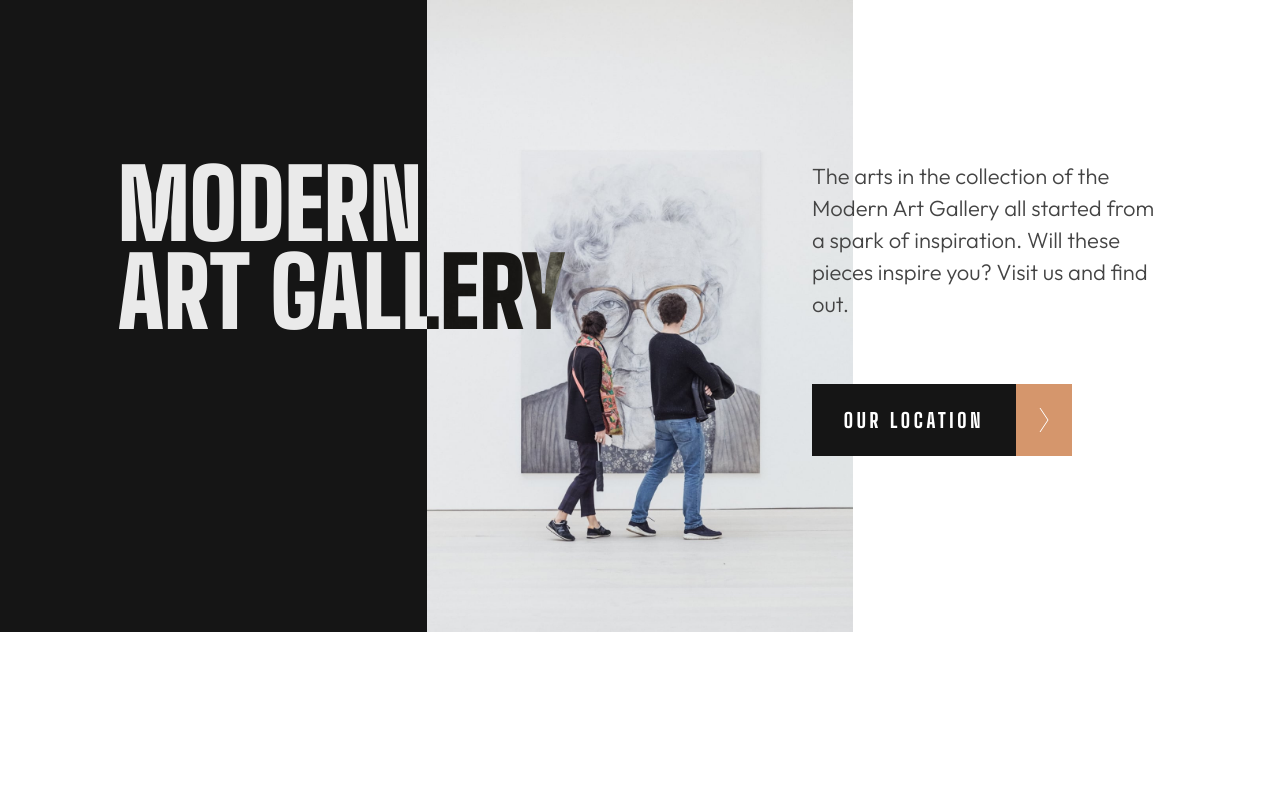
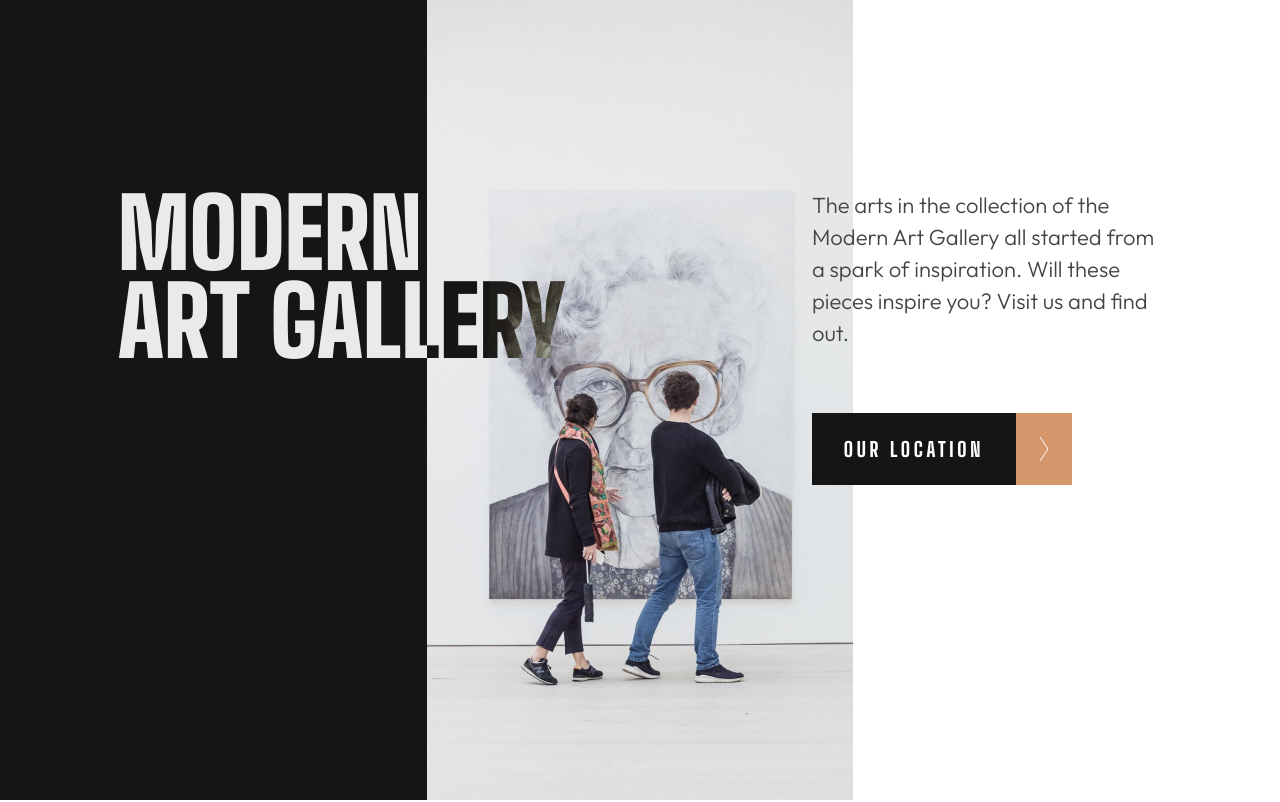
Before and after one commit to t-minini/art-gallery-website, a React (Create React App) app: page / in a window 1280 px wide. Shown: the top 802 px of the page. Built offline with nearby package versions, Linux system fonts and the light colour scheme.

Commit message:
:recycle: update as per frontend mentor reports

```diff
--- a/src/components/Home/HomeMiddleSection/HomeMiddle.jsx
+++ b/src/components/Home/HomeMiddleSection/HomeMiddle.jsx
@@ -5,7 +5,7 @@ import img3 from "./../../../assets/desktop/image-grid-3@2x.jpg";
 
 export function HomeMiddle() {
   return (
-    <section className={style.homeMiddleContainer}>
+    <main className={style.homeMiddleContainer}>
       <div className={style.gridMiddle}>
         <div className={style.yourDay}>
           <h2>
@@ -42,6 +42,6 @@ export function HomeMiddle() {
           </p>
         </div>
       </div>
-    </section>
+    </main>
   );
 }
--- a/src/components/Home/HomeTopSection/HomeTop.jsx
+++ b/src/components/Home/HomeTopSection/HomeTop.jsx
@@ -5,7 +5,7 @@ import heroImg from "./../../../assets/desktop/image-hero@2x.jpg";
 
 export function HomeTop() {
   return (
-    <section className={style.homeTopContainer}>
+    <header className={style.homeTopContainer}>
       <div className={style.blackBg}></div>
       <img
         src={heroImg}
@@ -27,10 +27,10 @@ export function HomeTop() {
             style={{ textDecoration: "none" }}
             className={style.locationBtn}
           >
-            <button className={style.btn1}>Our Location</button>
-            <button className={style.btn2}>
+            <span className={style.btn1}>Our Location</span>
+            <span className={style.btn2}>
               <img src={arrowRight} alt="arrow right icon" />
-            </button>
+            </span>
           </NavLink>
           {/* <NavLink
             to="/location"
@@ -46,6 +46,6 @@ export function HomeTop() {
           </NavLink> */}
         </div>
       </div>
-    </section>
+    </header>
   );
 }
--- a/src/components/Home/HomeTopSection/HomeTop.module.css
+++ b/src/components/Home/HomeTopSection/HomeTop.module.css
@@ -1,4 +1,5 @@
 .homeTopContainer {
+  height: 80rem;
   display: grid;
   grid-template-columns: repeat(3, 1fr);
 }
@@ -14,7 +15,6 @@
 }
 
 .homeTopContainer h1 {
-  top: 20%;
   font-weight: 900;
   font-size: 9.6rem;
   color: var(--color4-white);
@@ -26,7 +26,7 @@
 .topTextBtn {
   width: 100%;
   position: absolute;
-  top: 20%;
+  margin-top: 18.9rem;
   display: flex;
   justify-content: space-evenly;
   align-items: flex-start;
@@ -50,7 +50,6 @@
   display: flex;
   justify-content: center; /* for horizontally center */
   align-items: center; /* for vertically center */
-  border: 0;
   background-color: var(--color2-black);
   min-width: 20.4rem;
   height: 7.2rem;
@@ -86,7 +85,9 @@
 }
 
 .btn2 {
-  border: 0;
+  display: flex;
+  justify-content: center;
+  align-items: center;
   background: var(--color1-gold);
   width: 5.6rem;
   height: 7.2rem;
--- a/src/components/Location/LocationMiddleSection/LocationMiddle.jsx
+++ b/src/components/Location/LocationMiddleSection/LocationMiddle.jsx
@@ -5,7 +5,7 @@ import style from "./LocationMiddle.module.css";
 export function LocationMiddle() {
 
   return (
-    <section className={style.locationMiddleContainer}>
+    <main className={style.locationMiddleContainer}>
       <div className={style.ourLocation}>
         <h2>
           our location
@@ -23,6 +23,6 @@ export function LocationMiddle() {
           </p>
         </div>
       </div>
-    </section>
+    </main>
   );
 }
--- a/src/components/Location/LocationTopSection/LocationTop.jsx
+++ b/src/components/Location/LocationTopSection/LocationTop.jsx
@@ -5,7 +5,7 @@ import arrowLeft from "./../../../assets/icon-arrow-left.svg";
 
 export function LocationTop() {
   return (
-    <section className={style.locationTopContainer}>
+    <header className={style.locationTopContainer}>
       <img
         src={map}
         alt="map location for the Modern Art Gallery"
@@ -16,11 +16,11 @@ export function LocationTop() {
         style={{ textDecoration: "none" }}
         className={style.locationBtn}
       >
-        <button className={style.btn2}>
+        <span className={style.btn2}>
           <img src={arrowLeft} alt="arrow left icon" />
-        </button>
-        <button className={style.btn1}>back to home</button>
+        </span>
+        <span className={style.btn1}>back to home</span>
       </NavLink>
-    </section>
+    </header>
   );
 }
--- a/src/components/Location/LocationTopSection/LocationTop.module.css
+++ b/src/components/Location/LocationTopSection/LocationTop.module.css
@@ -19,7 +19,6 @@
   display: flex;
   justify-content: center; /* for horizontally center */
   align-items: center; /* for vertically center */
-  border: 0;
   background-color: var(--color2-black);
   min-width: 20.4rem;
   height: 7.2rem;
@@ -38,7 +37,9 @@
 }
 
 .btn2 {
-  border: 0;
+  display: flex;
+  justify-content: center;
+  align-items: center;
   background: var(--color1-gold);
   width: 5.6rem;
   height: 7.2rem;
```
Also changed, not shown: 1 other file (tests, documents, lock files or other folders).
